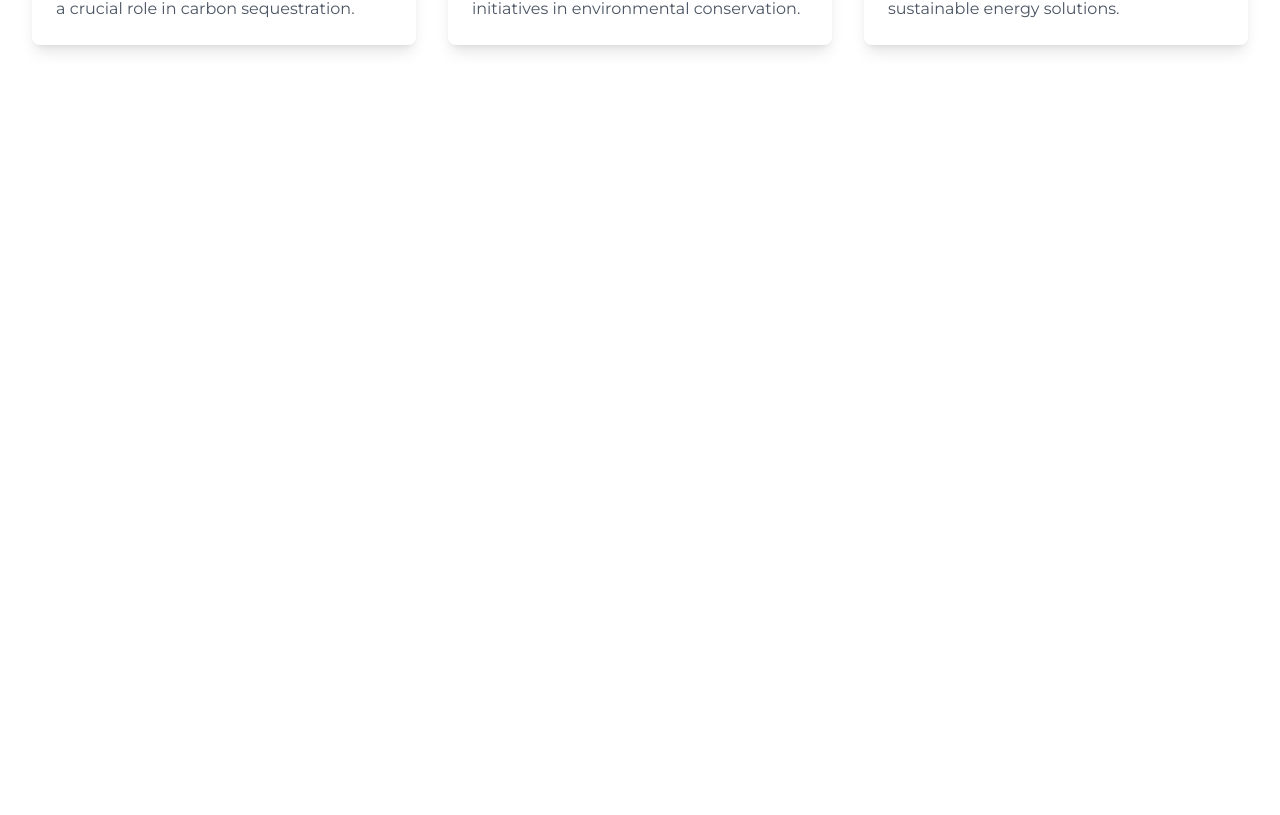
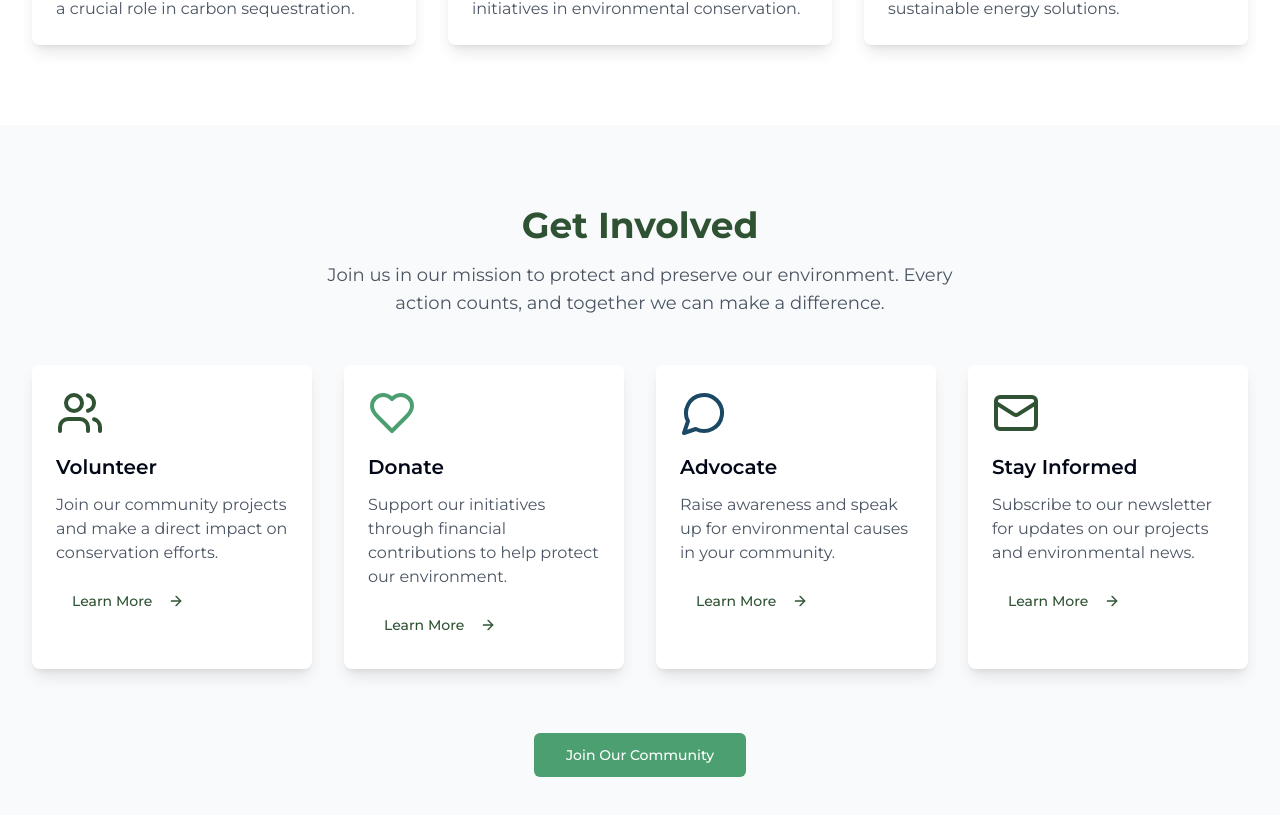
Before and after one commit to VinCoD/mandhari-safi-sustainability-88, a React (Vite) app: page / in a window 1280 px wide. Shown: the part 2399-3214 px from the top of the page. Before the commit the page ends 2524 px from the top, so only its background shows below. Built offline with nearby package versions, Linux system fonts and the light colour scheme.

Commit message:
Continue building project features
This commit includes ongoing development work to enhance the project's functionality and user experience. Further improvements and features will be added in subsequent updates.
[skip gpt_engineer]

```diff
--- /dev/null
+++ b/src/components/GetInvolved.tsx
@@ -0,0 +1,70 @@
+import { Button } from "@/components/ui/button";
+import { ArrowRight, Heart, Users, MessageCircle, Mail } from "lucide-react";
+
+const actions = [
+  {
+    title: "Volunteer",
+    description: "Join our community projects and make a direct impact on conservation efforts.",
+    icon: Users,
+    color: "text-primary",
+  },
+  {
+    title: "Donate",
+    description: "Support our initiatives through financial contributions to help protect our environment.",
+    icon: Heart,
+    color: "text-accent",
+  },
+  {
+    title: "Advocate",
+    description: "Raise awareness and speak up for environmental causes in your community.",
+    icon: MessageCircle,
+    color: "text-secondary",
+  },
+  {
+    title: "Stay Informed",
+    description: "Subscribe to our newsletter for updates on our projects and environmental news.",
+    icon: Mail,
+    color: "text-primary",
+  },
+];
+
+export const GetInvolved = () => {
+  return (
+    <section className="py-20 bg-gray-50" id="get-involved">
+      <div className="container">
+        <div className="text-center mb-12">
+          <h2 className="text-4xl font-bold text-primary mb-4">Get Involved</h2>
+          <p className="text-lg text-gray-600 max-w-2xl mx-auto">
+            Join us in our mission to protect and preserve our environment. Every action counts, and together we can make a difference.
+          </p>
+        </div>
+
+        <div className="grid grid-cols-1 md:grid-cols-2 lg:grid-cols-4 gap-8">
+          {actions.map((action) => (
+            <div
+              key={action.title}
+              className="bg-white p-6 rounded-lg shadow-lg hover:shadow-xl transition-shadow"
+            >
+              <action.icon className={`w-12 h-12 ${action.color} mb-4`} />
+              <h3 className="text-xl font-semibold mb-3">{action.title}</h3>
+              <p className="text-gray-600 mb-4">{action.description}</p>
+              <Button
+                variant="ghost"
+                className="group text-primary hover:text-primary/90"
+              >
+                Learn More
+                <ArrowRight className="ml-2 h-4 w-4 group-hover:translate-x-1 transition-transform" />
+              </Button>
+            </div>
+          ))}
+        </div>
+
+        <div className="mt-16 text-center">
+          <Button size="lg" className="bg-accent hover:bg-accent/90 text-white">
+            Join Our Community
+          </Button>
+        </div>
+      </div>
+    </section>
+  );
+};
--- a/src/pages/Index.tsx
+++ b/src/pages/Index.tsx
@@ -2,6 +2,7 @@ import { Hero } from "@/components/Hero";
 import { About } from "@/components/About";
 import { Work } from "@/components/Work";
 import { Blog } from "@/components/Blog";
+import { GetInvolved } from "@/components/GetInvolved";
 import Navbar from "@/components/Navbar";
 
 const Index = () => {
@@ -12,6 +13,7 @@ const Index = () => {
       <About />
       <Work />
       <Blog />
+      <GetInvolved />
     </div>
   );
 };
```
